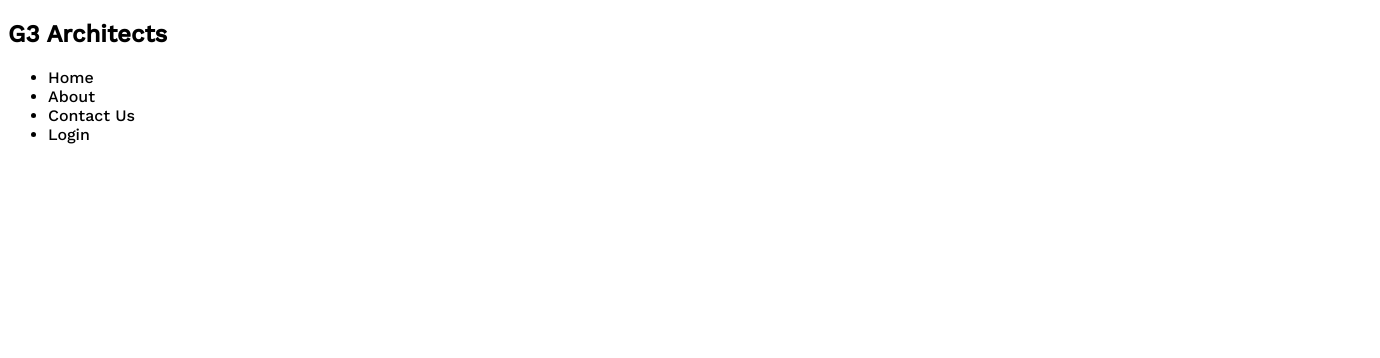
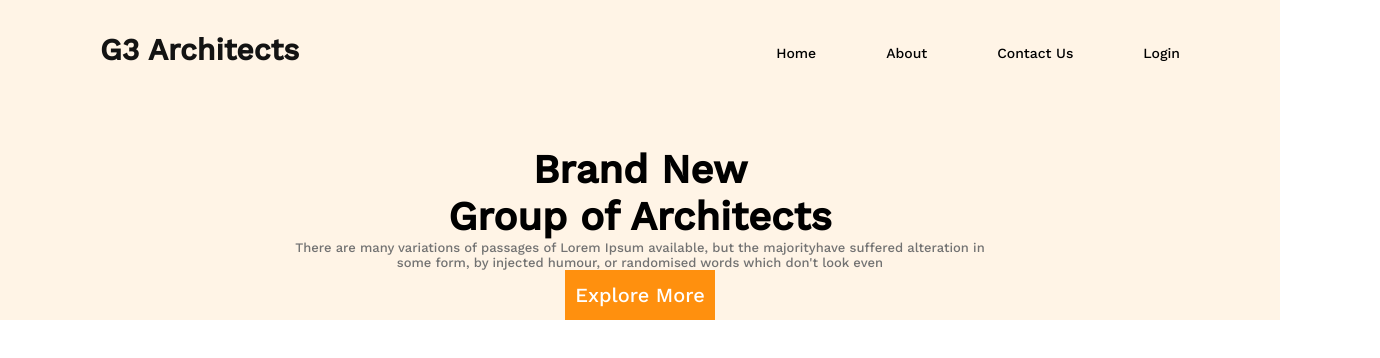
Before and after one commit to shakilahmedshuvo/g3-architects-index, a plain HTML site: page index.html in a window 1280 px wide. Shown: the whole page, 1380 px wide, since content can reach past the window. Drawn offline with nearby package versions, Linux system fonts and the light colour scheme.

Commit message:
add some code in header

```diff
--- a/index.html
+++ b/index.html
@@ -21,13 +21,27 @@
 <header class="header">
     <nav class="nav">
         <h1 class="nav-title">G3 Architects</h1>
+        <div>
             <ul>
                 <li>Home</li>
                 <li>About</li>
                 <li>Contact Us</li>
                 <li>Login</li>
             </ul>
+        </div>
     </nav>
+    <div class="banner-title">
+        <h1>Brand New
+            <br>
+            Group of Architects
+        </h1>
+        <p class="banner-description">There are many variations of passages of Lorem Ipsum available, but the
+            majorityhave suffered alteration in
+            <br>
+            some form, by injected humour, or randomised words which don't look even
+        </p>
+        <button class="banner-btn">Explore More</button>
+    </div>
 
 </header>
 
--- a/styles/styles.css
+++ b/styles/styles.css
@@ -2,4 +2,61 @@
 * {
     font-family: 'Poppins', sans-serif;
     font-family: 'Work Sans', sans-serif;
+    margin: 0;
 }
+
+/*  ----------------------------
+header and navigation bar styles
+-------------------------------- */
+header {
+    background-color: rgba(255, 144, 14, 0.1);
+}
+
+.nav-title {
+    color: #131313;
+    font-weight: 900;
+    font-size: 30px;
+    position: relative;
+    top: 32px;
+    left: 100px;
+}
+
+nav ul {
+    display: flex;
+    justify-content: flex-end;
+    gap: 70px;
+    list-style: none;
+    position: relative;
+    right: 100px;
+    top: 10px;
+    font-weight: 500;
+    font-size: 14px;
+}
+
+.banner-title {
+    text-align: center;
+    margin-top: 95px;
+}
+
+.banner-title h1 {
+    font-weight: 700;
+    font-size: 40px;
+}
+
+.banner-description {
+    text-align: center;
+    font-weight: 400;
+    font-size: 13px;
+    color: #727272;
+}
+
+.banner-btn {
+    border: 0;
+    width: 150px;
+    height: 50px;
+    font-weight: 300;
+    font-size: 20px;
+    background-color: #FF900E;
+    color: #FFFFFF;
+
+}
```
Lines whose indentation alone changed are shown as unchanged.
